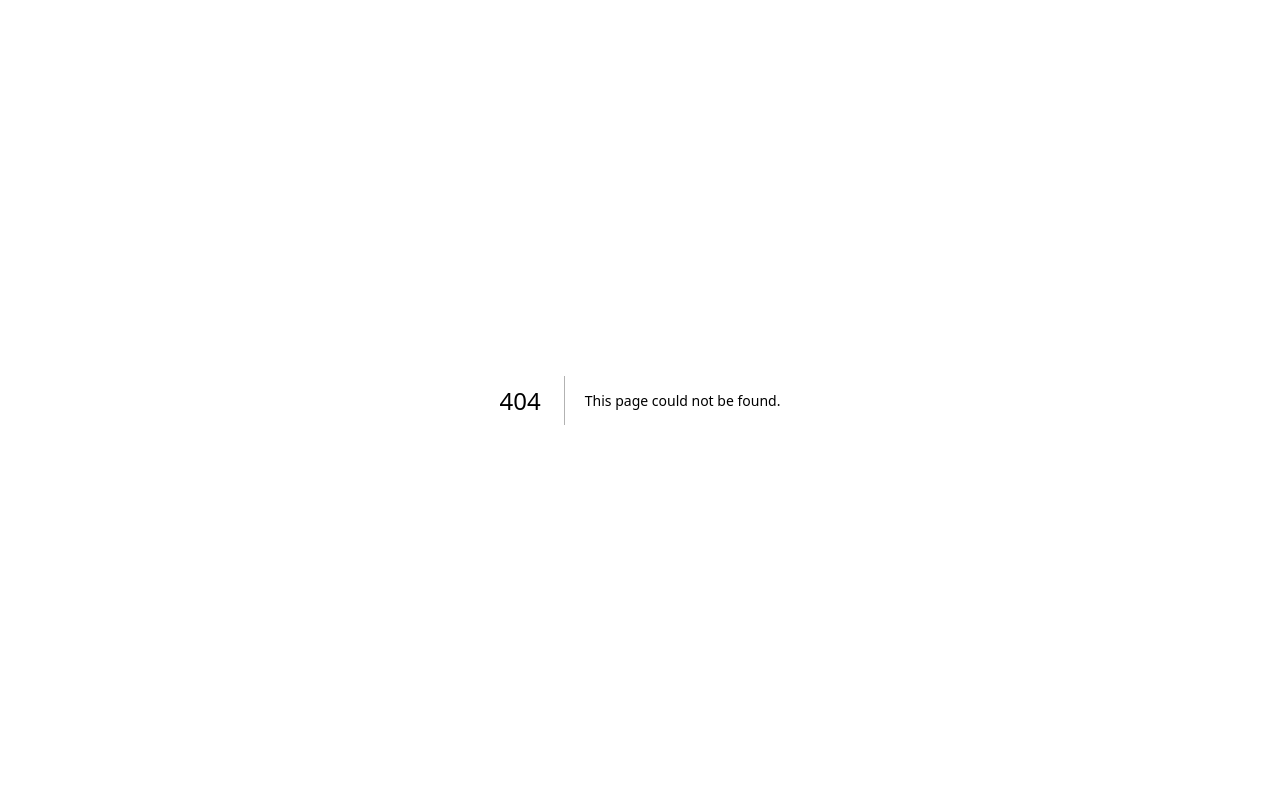
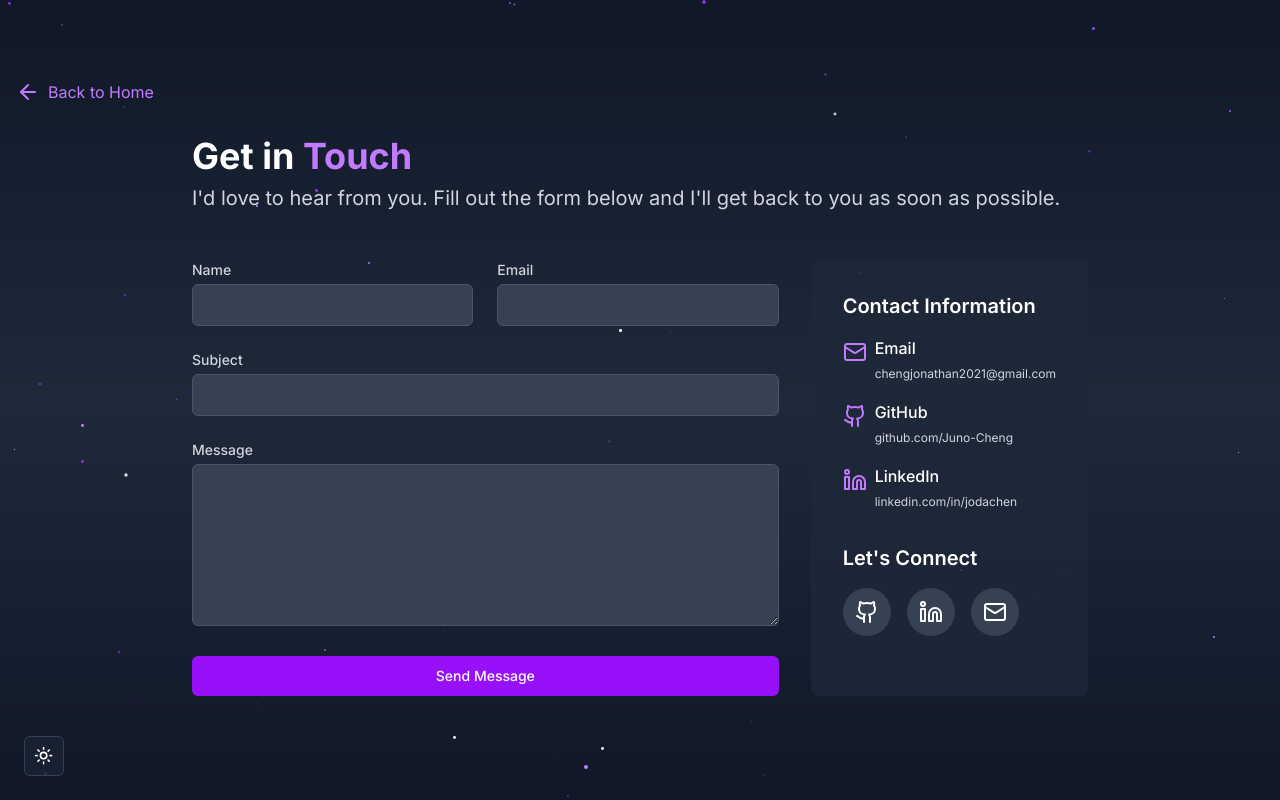
Before and after one commit to Juno-Cheng/juno-cheng.github.io, a Next.js app: page /contact in a window 1280 px wide. Before the commit this address had no page. Built offline with nearby package versions, Linux system fonts and the light colour scheme.

Commit message:
feat: contact me

```diff
--- /dev/null
+++ b/src/app/contact/page.tsx
@@ -0,0 +1,226 @@
+"use client"
+
+import type React from "react"
+
+import { useState } from "react"
+import { motion } from "framer-motion"
+import ArrowLeft from "@/public/icons/arrow-left.svg";
+import Github from "@/public/icons/github.svg";
+import Linkedin from "@/public/icons/linkedin.svg";
+import Mail from "@/public/icons/mail.svg";
+import Link from "next/link"
+import { Button } from "@/components/ui/button"
+import AnimatedBackground from "@/components/animated-background"
+import ThemeToggle from "@/components/theme-toggle"
+import { useToast } from "@/components/ui/use-toast"
+
+export default function ContactPage() {
+  const { toast } = useToast()
+  const [formData, setFormData] = useState({
+    name: "",
+    email: "",
+    subject: "",
+    message: "",
+  })
+  const [isSubmitting, setIsSubmitting] = useState(false)
+
+  const handleChange = (e: React.ChangeEvent<HTMLInputElement | HTMLTextAreaElement>) => {
+    const { name, value } = e.target
+    setFormData((prev) => ({ ...prev, [name]: value }))
+  }
+
+  const handleSubmit = async (e: React.FormEvent) => {
+    e.preventDefault()
+    setIsSubmitting(true)
+
+    // Simulate form submission
+    await new Promise((resolve) => setTimeout(resolve, 1500))
+
+    toast({
+      title: "Message sent!",
+      description: "Thanks for reaching out. I'll get back to you soon.",
+    })
+
+    setFormData({
+      name: "",
+      email: "",
+      subject: "",
+      message: "",
+    })
+    setIsSubmitting(false)
+  }
+
+  return (
+    <div className="min-h-screen bg-gradient-to-b from-gray-900 via-gray-800 to-gray-900 dark:bg-gradient-to-b dark:from-gray-900 dark:via-gray-800 dark:to-gray-900 text-white dark:text-white relative overflow-hidden">
+      <AnimatedBackground />
+
+      {/* Theme Toggle */}
+      <div className="fixed bottom-6 left-6 z-50">
+        <ThemeToggle />
+      </div>
+
+      <div className="container mx-auto px-4 py-20 relative z-10">
+        <Link href="/" className="inline-flex items-center text-purple-400 hover:text-purple-300 mb-8">
+          <ArrowLeft className="mr-2" /> Back to Home
+        </Link>
+
+        <motion.div
+          initial={{ opacity: 0, y: 20 }}
+          animate={{ opacity: 1, y: 0 }}
+          transition={{ duration: 0.5 }}
+          className="max-w-4xl mx-auto"
+        >
+          <h1 className="text-4xl font-bold mb-2">
+            Get in <span className="text-purple-400">Touch</span>
+          </h1>
+          <p className="text-xl text-gray-300 mb-12">
+            I'd love to hear from you. Fill out the form below and I'll get back to you as soon as possible.
+          </p>
+
+          <div className="grid grid-cols-1 md:grid-cols-3 gap-8">
+            <div className="md:col-span-2">
+              <form onSubmit={handleSubmit} className="space-y-6">
+                <div className="grid grid-cols-1 md:grid-cols-2 gap-6">
+                  <div>
+                    <label htmlFor="name" className="block text-sm font-medium text-gray-300 mb-1">
+                      Name
+                    </label>
+                    <input
+                      type="text"
+                      id="name"
+                      name="name"
+                      value={formData.name}
+                      onChange={handleChange}
+                      required
+                      className="w-full px-4 py-2 bg-gray-700 border border-gray-600 rounded-md focus:outline-none focus:ring-2 focus:ring-purple-500"
+                    />
+                  </div>
+                  <div>
+                    <label htmlFor="email" className="block text-sm font-medium text-gray-300 mb-1">
+                      Email
+                    </label>
+                    <input
+                      type="email"
+                      id="email"
+                      name="email"
+                      value={formData.email}
+                      onChange={handleChange}
+                      required
+                      className="w-full px-4 py-2 bg-gray-700 border border-gray-600 rounded-md focus:outline-none focus:ring-2 focus:ring-purple-500"
+                    />
+                  </div>
+                </div>
+                <div>
+                  <label htmlFor="subject" className="block text-sm font-medium text-gray-300 mb-1">
+                    Subject
+                  </label>
+                  <input
+                    type="text"
+                    id="subject"
+                    name="subject"
+                    value={formData.subject}
+                    onChange={handleChange}
+                    required
+                    className="w-full px-4 py-2 bg-gray-700 border border-gray-600 rounded-md focus:outline-none focus:ring-2 focus:ring-purple-500"
+                  />
+                </div>
+                <div>
+                  <label htmlFor="message" className="block text-sm font-medium text-gray-300 mb-1">
+                    Message
+                  </label>
+                  <textarea
+                    id="message"
+                    name="message"
+                    value={formData.message}
+                    onChange={handleChange}
+                    rows={6}
+                    required
+                    className="w-full px-4 py-2 bg-gray-700 border border-gray-600 rounded-md focus:outline-none focus:ring-2 focus:ring-purple-500"
+                  ></textarea>
+                </div>
+                <Button
+                  type="submit"
+                  className="w-full bg-purple-600 hover:bg-purple-700 text-white"
+                  disabled={isSubmitting}
+                >
+                  {isSubmitting ? "Sending..." : "Send Message"}
+                </Button>
+              </form>
+            </div>
+
+            <div className="bg-gray-800/80 p-8 rounded-lg w-full max-w-2xl min-h-[400px]">
+              <h3 className="text-xl font-semibold mb-4">Contact Information</h3>
+              <div className="space-y-4">
+                <div className="flex items-start">
+                  <Mail className="text-purple-400 mt-1 mr-2" />
+                  <div>
+                    <p className="font-medium">Email</p>
+                    <a href="mailto:chengjonathan2021@gmail.com" className="text-gray-300 hover:text-purple-400 text-xs">
+                      chengjonathan2021@gmail.com
+                    </a>
+                  </div>
+                </div>
+                <div className="flex items-start">
+                  <Github className="text-purple-400 mt-1 mr-2" />
+                  <div>
+                    <p className="font-medium">GitHub</p>
+                    <a
+                      href="https://github.com/Juno-Cheng"
+                      target="_blank"
+                      rel="noopener noreferrer"
+                      className="text-gray-300 hover:text-purple-400 text-xs"
+                    >
+                    github.com/Juno-Cheng
+                    </a>
+                  </div>
+                </div>
+                <div className="flex items-start">
+                  <Linkedin className="text-purple-400 mt-1 mr-2" />
+                  <div>
+                    <p className="font-medium">LinkedIn</p>
+                    <a
+                      href="https://www.linkedin.com/in/jodachen2021/"
+                      target="_blank"
+                      rel="noopener noreferrer"
+                      className="text-gray-300 hover:text-purple-400 text-xs"
+                    >
+                      linkedin.com/in/jodachen
+                    </a>
+                  </div>
+                </div>
+              </div>
+
+              <div className="mt-8">
+                <h3 className="text-xl font-semibold mb-4">Let's Connect</h3>
+                <div className="flex space-x-4">
+                  <a
+                    href="https://github.com/Juno-Cheng"
+                    target="_blank"
+                    rel="noopener noreferrer"
+                    className="bg-gray-700 p-3 rounded-full hover:bg-purple-600 transition-colors"
+                  >
+                    <Github className="" />
+                  </a>
+                  <a
+                    href="https://www.linkedin.com/in/jodachen2021/"
+                    target="_blank"
+                    rel="noopener noreferrer"
+                    className="bg-gray-700 p-3 rounded-full hover:bg-purple-600 transition-colors"
+                  >
+                    <Linkedin className="" />
+                  </a>
+                  <a
+                    href="mailto:chengjonathan2021@gmail.com"
+                    className="bg-gray-700 p-3 rounded-full hover:bg-purple-600 transition-colors"
+                  >
+                    <Mail className="" />
+                  </a>
+                </div>
+              </div>
+            </div>
+          </div>
+        </motion.div>
+      </div>
+    </div>
+  )
+}
--- a/src/app/page.tsx
+++ b/src/app/page.tsx
@@ -292,6 +292,11 @@ export default function GamePortfolio() {
               bring a problem-solving mindset and a passion for continuous learning.
             </p>
           </motion.div>
+          <div className="text-center mt-12">
+            <Button className="bg-purple-600 hover:bg-purple-700 text-white" asChild>
+              <Link href="/learn">Learn More</Link>
+            </Button>
+          </div>
         </div>
       </section>
 
```
Also changed, not shown: src/public/icons/arrow-left.svg (added).
